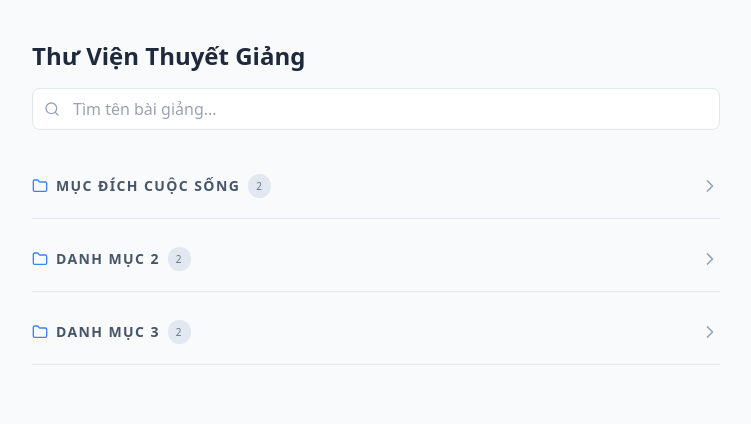
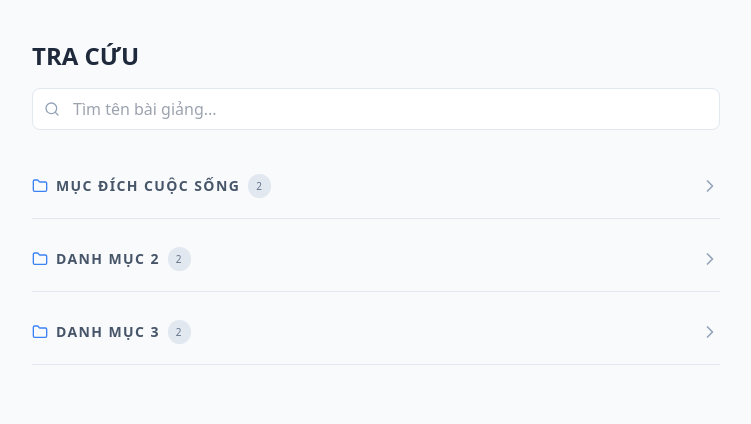
Before and after one commit to HoangLong23f3g2/giaoly, a plain HTML site: page index.html in a window 1280 px wide. Shown: the whole page, without its empty margins (264-1015 px from the left). Drawn offline with nearby package versions, Linux system fonts and the light colour scheme.

Commit message:
Update index.html

```diff
--- a/index.html
+++ b/index.html
@@ -38,7 +38,7 @@
 
     <div class="max-w-3xl mx-auto p-4 md:p-10">
         <div class="mb-8">
-            <h1 class="text-2xl font-extrabold text-slate-800 text-center md:text-left">Thư Viện Thuyết Giảng</h1>
+            <h1 class="text-2xl font-extrabold text-slate-800 text-center md:text-left">TRA CỨU</h1>
             <div class="mt-4 relative">
                 <i data-lucide="search" class="absolute left-3 top-1/2 -translate-y-1/2 text-slate-400 w-4 h-4"></i>
                 <input type="text" id="searchInput" placeholder="Tìm tên bài giảng..."
```
